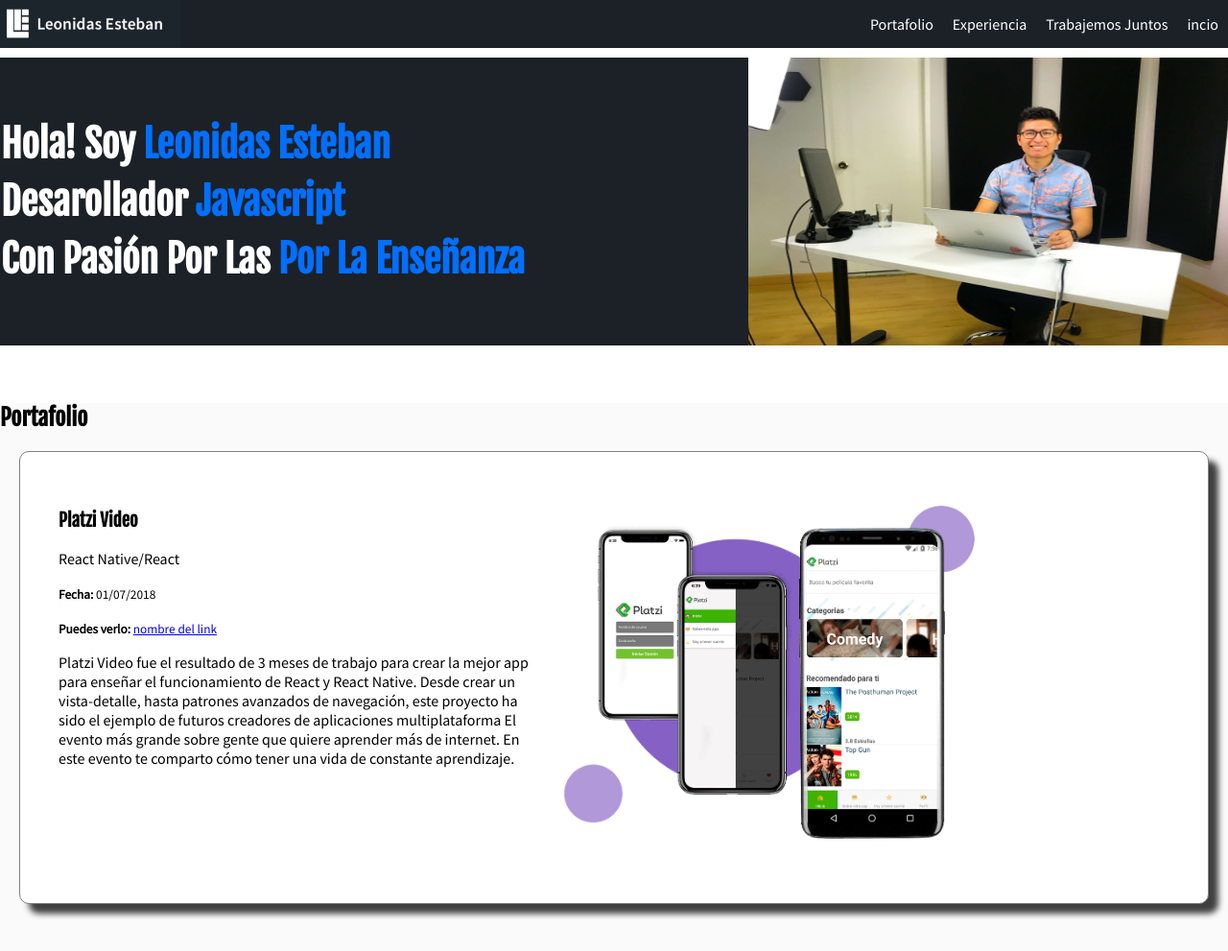
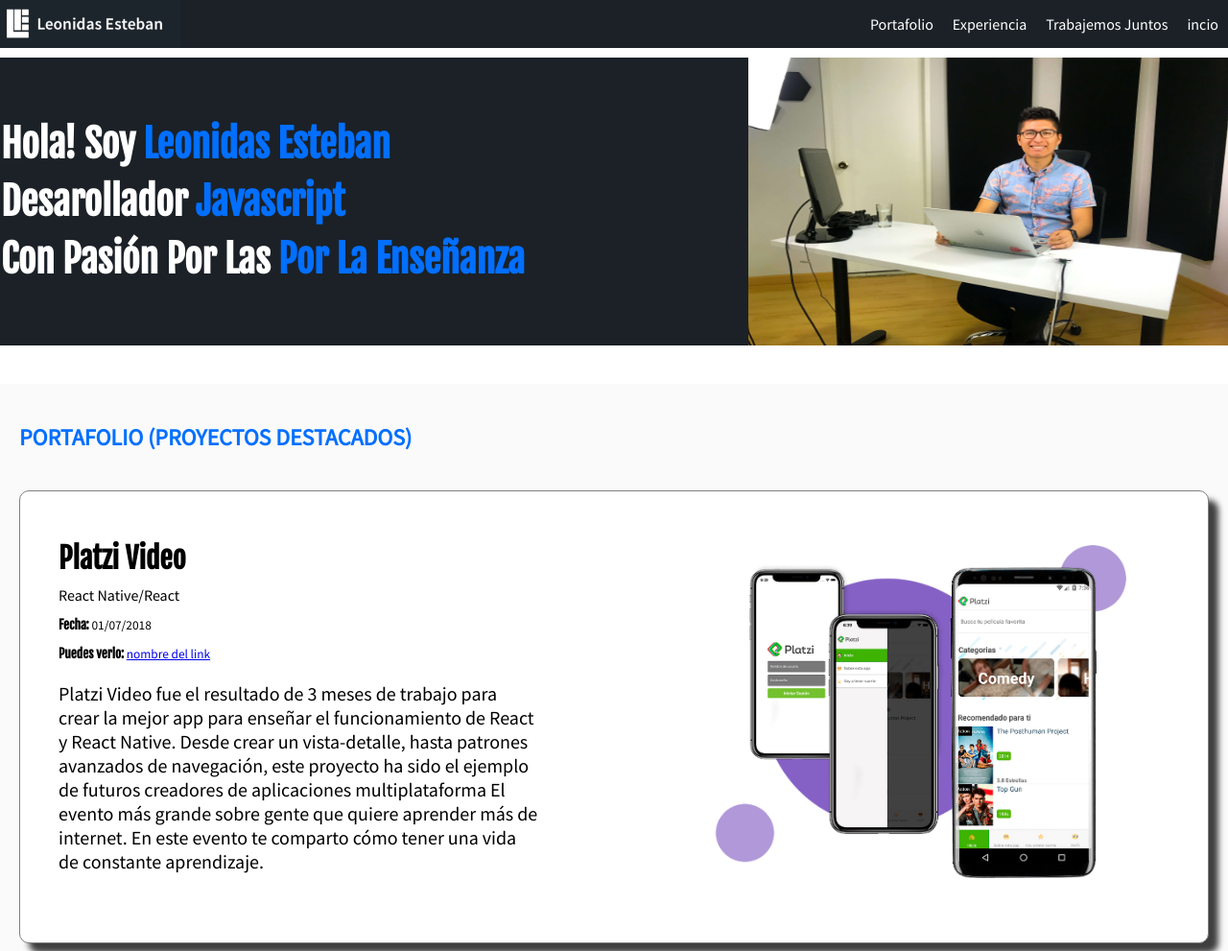
Before and after one commit to angel20125/portfolio-platzi, a plain HTML site: page index.html in a window 1280 px wide. Shown: the top 991 px of the page at 96% size. Drawn offline with Linux system fonts and the light colour scheme.

Commit message:
Estilos aplicado a la section portfolio, Video 32

```diff
--- a/css/style.css
+++ b/css/style.css
@@ -19,6 +19,14 @@ h6{
     /* font-family: 'Fjalla One' Arial, Helvetica, sans-serif; */
     font-family:    'Fjalla One',Arial,sans-serif;
     font-weight:    nomal;
+}
+h2{
+    text-transform: uppercase;
+    color: #026fff;
+    font-weight: bold;
+    font-size: 24px;
+    font-family: 'Source Sans Pro', Arial, Helvetica, sans-serif;
+    margin-bottom: 40px;
 }
 
 figure{
@@ -96,15 +104,16 @@ h1 strong {
     background-position-x: right;                   /*Establece la  la posición de la imagen de  lado derecho*/
     display: flex;
     align-items: center;
-    z-index: 99;
+
 
 }
 /*SECTION PROJECT*/
 .section-portfolio{
     background-color:#fafafa;
+    padding: 20px;
 }
+
 .project{
-    margin: 20px;
     margin-bottom: 50px;
     padding: 40px;                    /*Sangria del contenido interno*/
     border: 1px solid gray;         /*Se establece el borde*/
@@ -113,11 +122,34 @@ h1 strong {
     box-sizing: border-box;           /* para mantener el tamaño de la caja independiente del padding o border */
     box-shadow: 10px 10px 6px 0px rgba(0,0,0,0.75);         /*Se define  la sombra de la caja*/
     display: flex;
+    justify-content: space-between; /*alineacion horizontal del  display flex, crea un espacio entre elementos*/
+    align-items: center;            /*alineacion verticl del display flex, centra los elementos verticalmente*/
+
+}
+.project strong{
+    font-family:    'Fjalla One',Arial,sans-serif;
 
 }
 .project-details{
     width: 500px;               /*El ancho  del elemento*/
     /* display:inline-block    /*este tipo de display sólo ocupa el ancho asignado en el width*/
+}
+.project-title{
+    font-size: 30px;
+    margin-top: 0;
+    margin-bottom:10px;
+}
+.project-course{
+    margin: 10px 0px;
+}
+.project-date{
+    margin: 10px 0px;
+}
+.project-url{
+    margin: 10px 0px;
+}
+.project-description{
+    font-size: 20px;
 }
 .project-image-containers{
     width: 500px;               /* el ancho  del elemento*/
@@ -130,11 +162,11 @@ h1 strong {
     background-color: #1b2127;
     display: flex;
     justify-content: space-between;
-    align-items: center;
+    align-items: center;    /*alineacion verticl del display flex, centra los elementos verticalmente*/
 
 }
 .footer  img{
-    vertical-align: middle;
+    vertical-align: middle; /* alineación del display flex de forma vertical  cuando existe un img, */
 }
 .footer p a{
     color: white;
--- a/index.html
+++ b/index.html
@@ -46,7 +46,7 @@
     <br id="portfolio" />
     <br/>
     <section class="section-portfolio" id="id-portfolio">
-        <h2> Portafolio</h2>
+        <h2> Portafolio (Proyectos Destacados)</h2>
         <article class="project">
             <div class="project-details">
                 <h3 class="project-title"> Platzi Video</h3>
```
